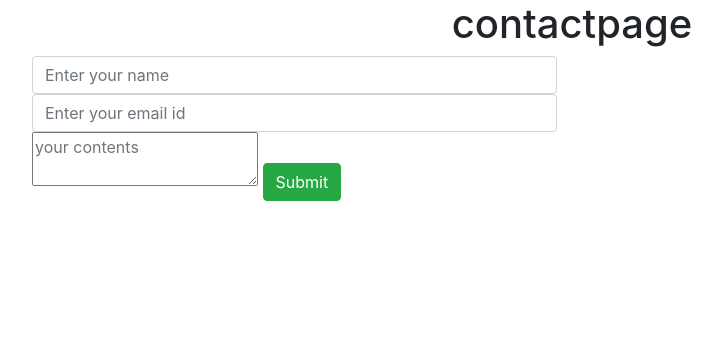
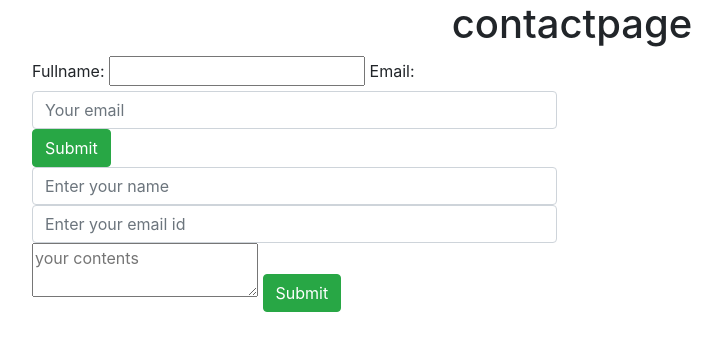
Before and after one commit to MuneeraMM/django-ecommerce, a Django app: page /contact/ in a window 1280 px wide. Shown: the top 351 px of the page, without its empty margins (68-790 px from the left). Run offline with Django 4.2, Linux system fonts and the light colour scheme.

Commit message:
registratn

```diff
--- a/eco/eco/settings.py
+++ b/eco/eco/settings.py
@@ -51,11 +51,11 @@ MIDDLEWARE = [
 ]
 
 ROOT_URLCONF = 'eco.urls'
-
+import os
 TEMPLATES = [
     {
         'BACKEND': 'django.template.backends.django.DjangoTemplates',
-        'DIRS': [],
+        'DIRS': [os.path.join(BASE_DIR,"templates")],
         'APP_DIRS': True,
         'OPTIONS': {
             'context_processors': [
--- /dev/null
+++ b/eco/home/form.py
@@ -0,0 +1,52 @@
+import email
+from django import forms
+
+from django.contrib.auth import authenticate,login, get_user_model
+
+User = get_user_model()
+
+class contactform(forms.Form):
+    fullname = forms.CharField()
+    email = forms.EmailField(widget=forms.EmailInput(
+        attrs={
+            'class':'form-control',
+            'placeholder':'Your email'
+        }))
+    content:forms.CharField()
+
+def clean_email(self):
+    email = self.cleaned_data.get("email")
+    if not "gmail.com" in email:
+        raise forms.ValidationError('email has to be gmail.com')
+    return email
+
+
+class LoginForm(forms.Form):
+    username = forms.CharField()
+    password = forms.CharField(widget=forms.PasswordInput)
+
+class RegisterForm(forms.Form):
+    username = forms.CharField()
+    email = forms.EmailField()
+    password = forms.CharField(widget=forms.PasswordInput)
+    password2 = forms.CharField(label='Confirm password',widget=forms.PasswordInput)
+
+    def clean(self):
+        data = self.cleaned_data
+        password = self.cleaned_data.get('password')
+        password2 = self.cleaned_data.get('password2')
+        if password2 != password:
+            raise forms.ValidationError('Password not match')
+        return data
+    def clean_username(self):
+        username = self.cleaned_data.get('username')
+        qs = User.objects.filter(username=username)
+        if qs.exists():
+            raise forms.ValidationError('Username is already taken')
+        return username
+    def clean_email(self):
+        username = self.cleaned_data.get('email')
+        qs = User.objects.filter(email=email)
+        if qs.exists():
+            raise forms.ValidationError('Email is already taken')
+        return email
--- a/eco/home/templates/contact/contactpage.html
+++ b/eco/home/templates/contact/contactpage.html
@@ -1,3 +1,4 @@
+
 <!doctype html>
 <html lang="en">
   <head>
@@ -17,13 +18,22 @@
         <div class="row">
             <div class="col">
                 <div class="col-sm-6 col-12">
-                    <form method="POST">
+
+                  <form method = "POST">
+                    {% csrf_token %}
+                      {{ form }}
+                      <button type="submit" class="btn btn-success">Submit</button>
+                  </form>
+
+                    <form method = "POST">
                         {% csrf_token %}
                         <input type="text" placeholder="Enter your name" class="form-control" name="fullname">
                         <input type="email" placeholder="Enter your email id" class="form-control" name="email">
                         <textarea name="content" placeholder="your contents"></textarea>
                         <button type="submit" class="btn btn-success">Submit</button>
                     </form>
+
+
                 </div>
             </div>
         </div>
--- /dev/null
+++ b/eco/home/templates/registration/loginpage.html
@@ -0,0 +1,5 @@
+<form method = "POST">
+    {% csrf_token %}
+      {{ form }}
+      <button type="submit" class="btn btn-success">Submit</button>
+  </form>
--- /dev/null
+++ b/eco/home/templates/registration/registerpage.html
@@ -0,0 +1,5 @@
+<form method = "POST">
+    {% csrf_token %}
+      {{ form }}
+      <button type="submit" class="btn btn-success">Submit</button>
+  </form>
--- a/eco/home/urls.py
+++ b/eco/home/urls.py
@@ -2,8 +2,11 @@ from django import views
 from django.contrib import admin
 from django.urls import path
 from . import views
+from home.views import home, contact,LOGINPAGE,RegistrationPage
 
 urlpatterns = [
     path('',views.home,name="home"),
-    path('contact/',views.contact,name="contact")
+    path('contact/',views.contact,name="contact"),
+    path('login/',views.LOGINPAGE,name="login"),
+    path('register/',views.RegistrationPage,name='register')
 ]
--- a/eco/home/views.py
+++ b/eco/home/views.py
@@ -1,22 +1,66 @@
+import email
 from multiprocessing import context
 from tempfile import template
-from django.shortcuts import render
+from django.shortcuts import redirect, render
 
 # Create your views here.
 from django.http import HttpResponse
 
+from .form import contactform,LoginForm,RegisterForm
+
+from django.contrib.auth import authenticate,login, get_user_model
+
 def home(request):
+
     context={
         'title':'homepage',
-        'description':'this is a home page aaaanu'
+
     }
     return render(request,'home/home.html',context)
 
 def contact(request):
+    form = contactform(request.POST or None)
     context={
         'title':'contactpage',
+        'form':form,
     }
-    if request.method == 'POST':
-        print (request.POST)
-        print(request.POST.get('fullname'))
+    if form.is_valid():
+        print(form.cleaned_data)
+
+    # if request.method == 'POST':
+    #     print (request.POST)
+    #     print(request.POST.get('fullname'))
     return render(request,'contact/contactpage.html',context)
+
+
+def LOGINPAGE(request):
+    form  = LoginForm(request.POST or None)
+    context = {
+        'form':form
+    }
+    if form.is_valid():
+        print(form.cleaned_data)
+        username = form.cleaned_data.get('username')
+        password = form.cleaned_data.get('password')
+        user = authenticate(request, username=username,password=password)
+        if user is not None:
+            print(request.user.is_authenticated)
+            login(request, user)
+            return redirect('/login')
+        else:
+            print("Error")
+    return render(request,'registration/loginpage.html',context)
+User = get_user_model()
+def RegistrationPage(request):
+    form = RegisterForm(request.POST or None)
+    context = {
+        'form':form
+    }
+    if form.is_valid():
+        print(form.cleaned_data)
+        username = form.cleaned_data.get('username')
+        email = form.cleaned_data.get('email')
+        password = form.cleaned_data.get('password')
+        new_user = User.objects.create_user(username,email,password)
+        print(new_user)
+    return render(request,'registration/registerpage.html',context)
```
Also changed, not shown: eco/db.sqlite3.
